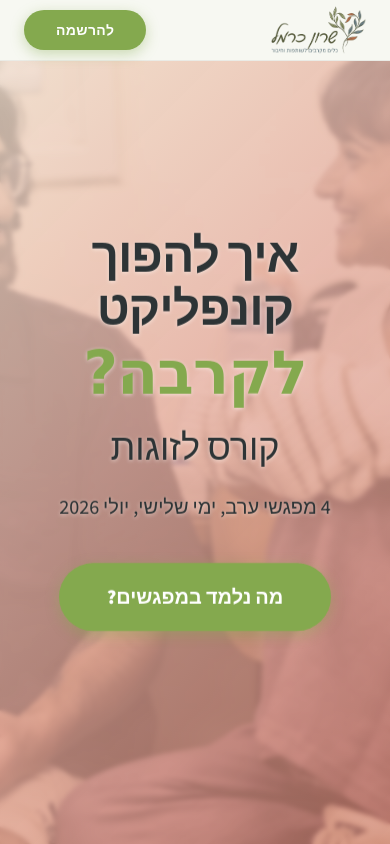
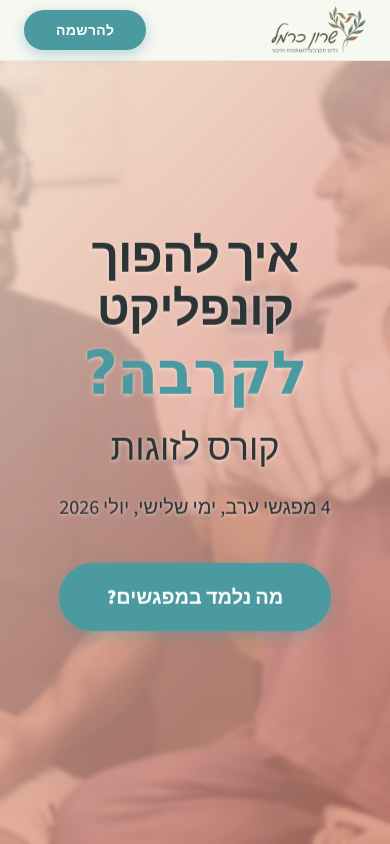
Before and after one commit to sharoncarmel85/nvc-couples, a plain HTML site: page index.html in a window 390 px wide. Shown: the top 844 px of the page. Drawn offline with nearby package versions, Linux system fonts and the light colour scheme; a web font is replaced by a local one.

Commit message:
@ Recolor accent to ice-blue teal and apply landing page feedback
Co-Authored-By: Claude Opus 4.8 <noreply@anthropic.com>
@

```diff
--- a/index.html
+++ b/index.html
@@ -13,7 +13,7 @@
                 extend: {
                     colors: {
                         'brand-primary': '#8a9a5b',
-                        'brand-secondary': '#84a94e',
+                        'brand-secondary': '#4a9aa0',
                         'brand-bg-light': '#fdfaf5',
                         'brand-bg-accent': '#f4f1ea',
                         'brand-text': '#2d3436',
@@ -30,7 +30,7 @@
         :root {
             /* Refined Reference DNA Palette */
             --brand-primary: #8a9a5b; /* Muted Sage */
-            --brand-secondary: #84a94e; /* Light leaf green (from logo) */
+            --brand-secondary: #4a9aa0; /* Ice-blue / teal accent */
             --brand-bg-light: #fdfaf5; /* Warm Ivory */
             --brand-bg-accent: #f4f1ea; /* Soft Beige */
             --brand-text: #2d3436;
@@ -68,12 +68,12 @@
             background: var(--brand-secondary);
             color: white;
             transition: all 0.4s cubic-bezier(0.165, 0.84, 0.44, 1);
-            box-shadow: 0 4px 14px 0 rgba(132, 169, 78, 0.39);
+            box-shadow: 0 4px 14px 0 rgba(74, 154, 160, 0.39);
         }
 
         .btn-primary:hover {
             transform: translateY(-3px);
-            box-shadow: 0 7px 21px 0 rgba(132, 169, 78, 0.45);
+            box-shadow: 0 7px 21px 0 rgba(74, 154, 160, 0.45);
             filter: brightness(1.05);
         }
 
@@ -257,7 +257,7 @@
             <div class="max-w-3xl mx-auto space-y-6">
                 <h1 class="text-5xl md:text-7xl font-extrabold leading-[1.1] text-brand-text reveal">
                     איך להפוך קונפליקט <br>
-                    <span class="font-handwritten text-6xl md:text-8xl inline-block mt-2" style="color:#84a94e;">לקרבה?</span>
+                    <span class="font-handwritten text-6xl md:text-8xl inline-block mt-2" style="color:#4a9aa0;">לקרבה?</span>
                 </h1>
 
                 <div class="hero-eyebrow text-4xl md:text-6xl font-normal text-brand-text reveal">קורס לזוגות</div>
```
